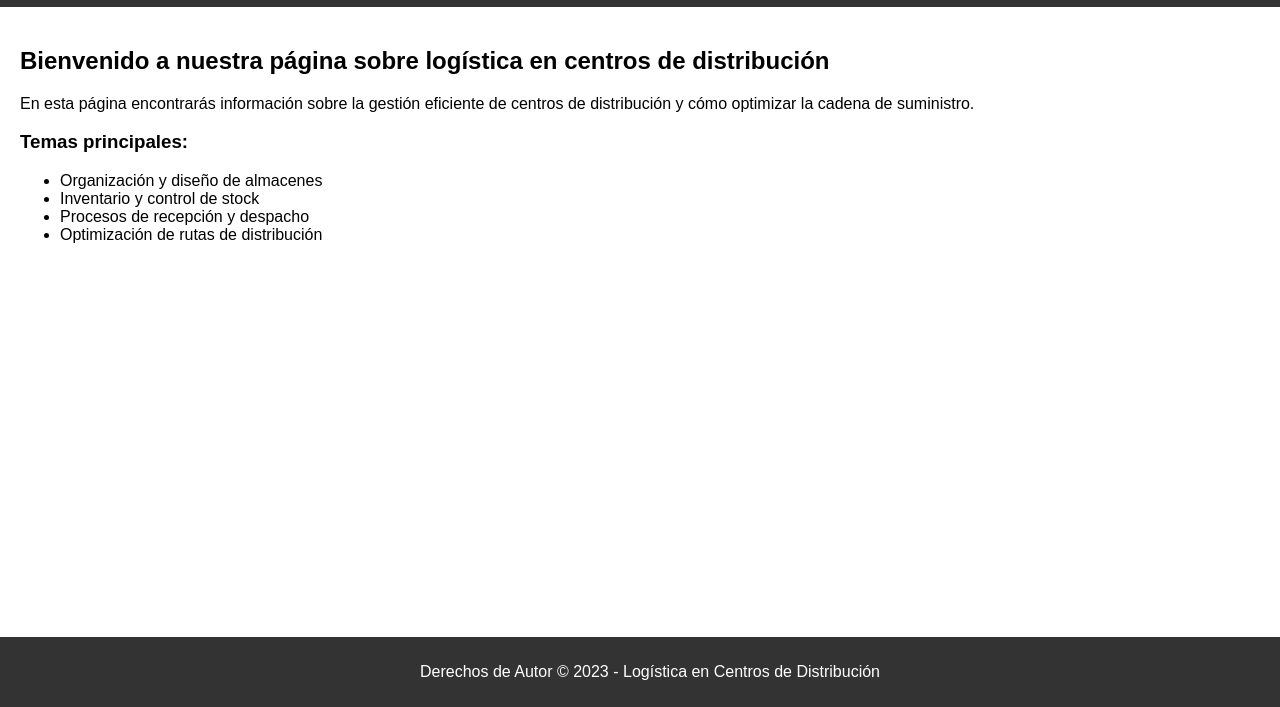
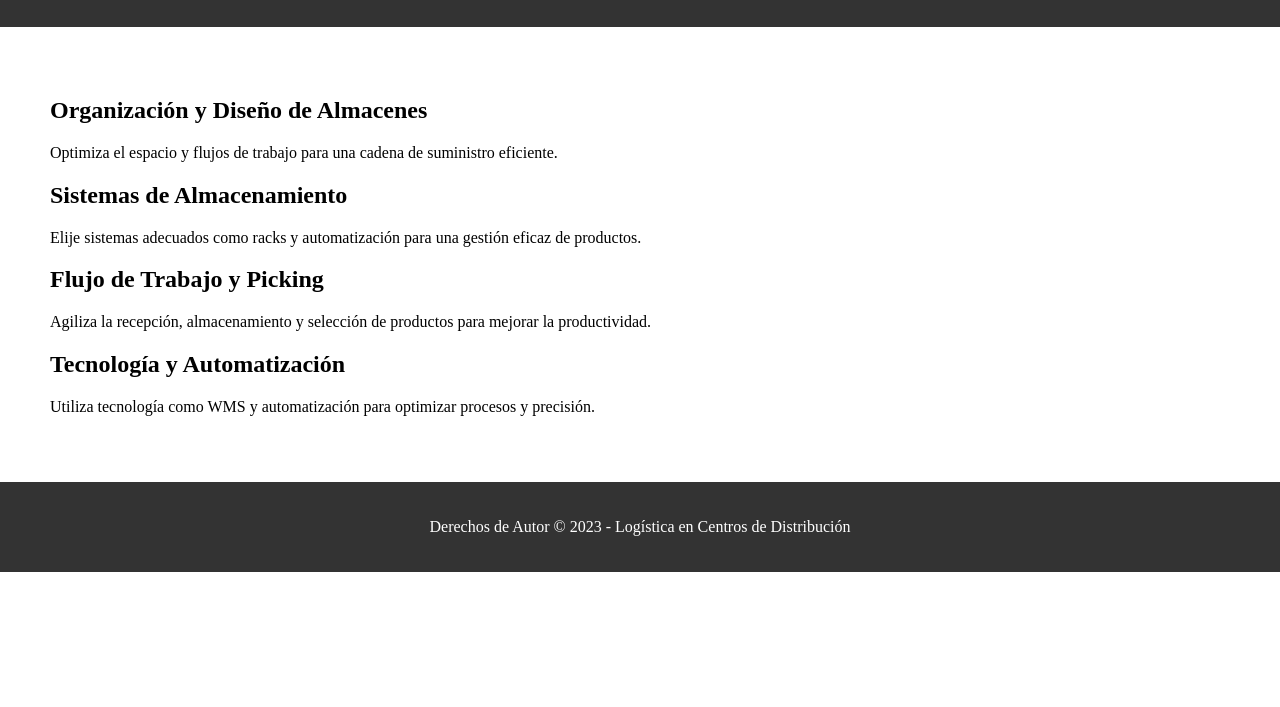
Before and after one commit to DanielUcrosM/Logistica, a plain HTML site: page index.html in a window 1280 px wide. Shown: the part 93-800 px from the top of the page. Drawn offline with Linux system fonts and the light colour scheme.

Commit message:
Update index.html

```diff
--- a/index.html
+++ b/index.html
@@ -6,27 +6,18 @@
     <title>Logística en Centros de Distribución</title>
     <style>
         body {
-            font-family: Arial, sans-serif;
+            font-family: Alegreya;
             margin: 0;
             padding: 0;
         }
-        header {
+        header, footer {
             background-color: #333;
             color: white;
             text-align: center;
-            padding: 10px;
+            padding: 20px;
         }
         main {
-            padding: 20px;
-        }
-        footer {
-            background-color: #333;
-            color: white;
-            text-align: center;
-            padding: 10px;
-            position: absolute;
-            bottom: 0;
-            width: 100%;
+            padding: 50px;
         }
     </style>
 </head>
@@ -35,15 +26,22 @@
         <h1>Logística en Centros de Distribución</h1>
     </header>
     <main>
-        <h2>Bienvenido a nuestra página sobre logística en centros de distribución</h2>
-        <p>En esta página encontrarás información sobre la gestión eficiente de centros de distribución y cómo optimizar la cadena de suministro.</p>
-        <h3>Temas principales:</h3>
-        <ul>
-            <li>Organización y diseño de almacenes</li>
-            <li>Inventario y control de stock</li>
-            <li>Procesos de recepción y despacho</li>
-            <li>Optimización de rutas de distribución</li>
-        </ul>
+        <section>
+            <h2>Organización y Diseño de Almacenes</h2>
+            <p>Optimiza el espacio y flujos de trabajo para una cadena de suministro eficiente.</p>
+        </section>
+        <section>
+            <h2>Sistemas de Almacenamiento</h2>
+            <p>Elije sistemas adecuados como racks y automatización para una gestión eficaz de productos.</p>
+        </section>
+        <section>
+            <h2>Flujo de Trabajo y Picking</h2>
+            <p>Agiliza la recepción, almacenamiento y selección de productos para mejorar la productividad.</p>
+        </section>
+        <section>
+            <h2>Tecnología y Automatización</h2>
+            <p>Utiliza tecnología como WMS y automatización para optimizar procesos y precisión.</p>
+        </section>
     </main>
     <footer>
         <p>Derechos de Autor © 2023 - Logística en Centros de Distribución</p>
```
